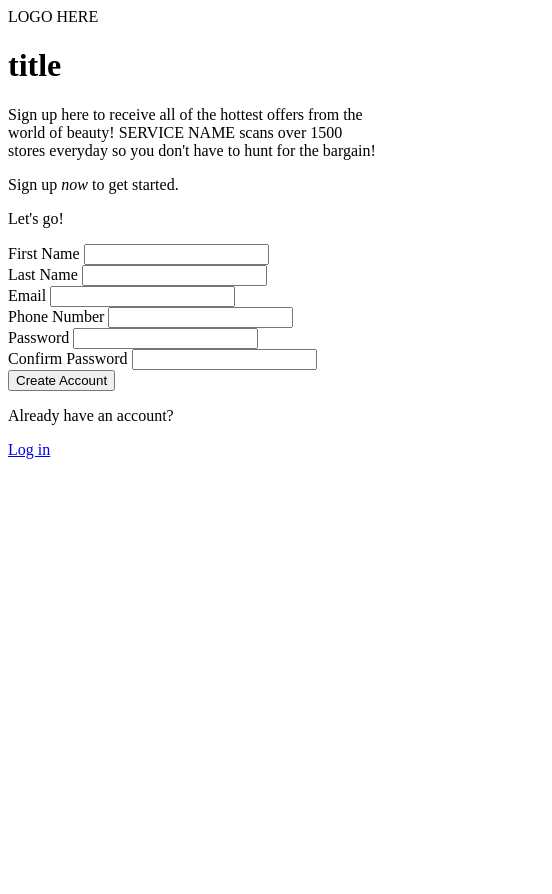
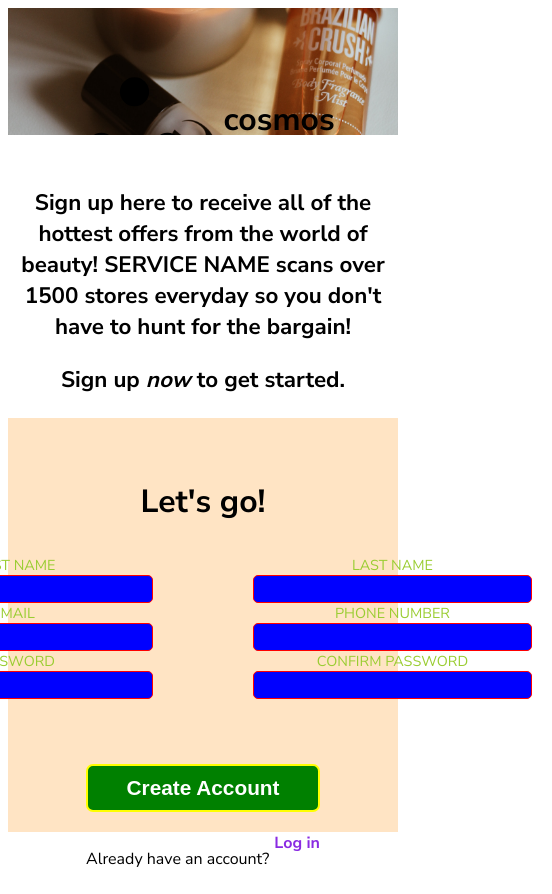
Before and after one commit to kmitova/sign-up-form, a plain HTML site: page index.html in a window 390 px wide. Shown: the whole page, 552 px wide, since content can reach past the window. Before the commit the page ends 844 px from the top, so only its background shows below. Drawn offline with Linux system fonts and the light colour scheme.

Commit message:
base styling

```diff
--- a/index.html
+++ b/index.html
@@ -10,8 +10,8 @@
 <body>
   <main>
     <div class="image-content">
-      <div class="logo"><img src="" alt="">LOGO HERE
-      <h1>title</h1></div>
+      <div class="logo"><img class="dots" src="./logo.svg" alt="">
+      <h1>cosmos</h1></div>
     </div>
     <div class="form-content">
       <div class="description">
@@ -22,7 +22,8 @@
         <div class="left-side">
           <p class="title">Let's go!</p>
 
-          <div class="input">
+          <div class="row">
+            <div class="input">
             <label for="first-name">First Name</label>
             <input type="text" name="first-name" id="first-name" required>
           </div>
@@ -31,8 +32,11 @@
             <label for="last-name">Last Name</label>
             <input type="text" name="last-name" id="last-name" required>
           </div>
+          </div>
 
-          <div class="input">
+          <div class="row">
+
+            <div class="input">
             <label for="email">Email</label>
             <input type="email" name="email" id="email" required>
           </div>
@@ -41,8 +45,10 @@
             <label for="phone">Phone Number</label>
             <input type="text" name="phone" id="phone" required minlength="10" maxlength="10">
           </div>
+          </div>
+          <div class="row">
 
-          <div class="input">
+            <div class="input">
             <label for="password">Password</label>
             <input type="password" name="password" id="password" required>
           </div>
@@ -50,6 +56,7 @@
           <div class="input">
             <label for="confirm-password">Confirm Password</label>
             <input type="password" name="confirm-password" id="confirm-password" required>
+          </div>
           </div>
         </div>
         <div class="sign-up-btn">
--- a/style.css
+++ b/style.css
@@ -1,7 +1,201 @@
+@import url("https://fonts.googleapis.com/css2?family=Nunito+Sans:wght@400;700&display=swap");
+
 :root {
   padding: 0;
   margin: 0;
   box-sizing: border-box;
 }
 
-/* MOBILE FIRST DESIGN */
+body {
+  font-family: "Nunito Sans", sans-serif;
+}
+
+main {
+  width: 100vw;
+  height: 100vh;
+}
+
+main,
+.logo {
+  display: flex;
+  flex-flow: row wrap;
+}
+
+.image-content {
+  background-image: url(./form-image.jpeg);
+  background-position: center;
+  background-size: cover;
+  background-repeat: no-repeat;
+  width: 40vw;
+}
+
+.logo {
+  width: auto;
+  height: auto;
+  padding: 3rem;
+  justify-content: space-evenly;
+  align-items: center;
+}
+
+h1 {
+  /* size, color */
+  font-size: 2rem;
+}
+
+.dots {
+  height: 15vh;
+}
+
+.form-content {
+  width: 60vw;
+  background-color: white;
+  display: flex;
+  flex-flow: column nowrap;
+  justify-content: center;
+}
+
+.left-side {
+  padding: 1em;
+}
+
+.description {
+  font-weight: bold;
+  width: 90%;
+  font-size: 1.4rem;
+}
+
+form {
+  background-color: bisque;
+  display: flex;
+  flex-flow: row wrap;
+  gap: 15px;
+  padding-top: 20px;
+  padding-bottom: 20px;
+}
+
+.input {
+  display: flex;
+  flex-flow: column wrap;
+  width: 40%;
+  font-size: 0.7rem;
+  text-transform: uppercase;
+  color: yellowgreen;
+}
+
+.title {
+  width: 100%;
+  font-size: 2rem;
+  font-weight: bold;
+}
+
+input {
+  background-color: blue;
+  border: 1px solid red;
+  border-radius: 5px;
+}
+
+input:focus {
+  outline: none;
+  border: 2px solid pink;
+}
+
+button {
+  background-color: green;
+  color: white;
+  font-weight: bold;
+  font-size: 1.3rem;
+  border: 2px solid yellow;
+  border-radius: 7px;
+  padding: 10px 40px;
+  margin: 40px 0;
+}
+
+button:hover {
+  background-color: aqua;
+  color: black;
+}
+
+.log-in {
+  display: flex;
+  gap: 5px;
+}
+
+a {
+  text-decoration: none;
+  color: blueviolet;
+  font-weight: bold;
+}
+
+a:hover {
+  color: white;
+}
+
+.row {
+  display: flex;
+  justify-content: space-between;
+  gap: 100px;
+}
+
+@media only screen and (max-width: 600px) {
+  main {
+    flex-flow: column;
+    height: auto;
+    text-align: center;
+  }
+  .image-content {
+    width: 100vw;
+    height: 15vh;
+    display: flex;
+    background-size: 100vw;
+  }
+
+  .logo {
+    width: 100vw;
+    gap: 10px;
+  }
+
+  .form-content {
+    width: auto;
+    height: auto;
+  }
+
+  .description {
+    width: auto;
+    margin-top: 30px;
+  }
+
+  .left-side {
+    padding: 10px 20px;
+  }
+
+  form {
+    flex-flow: column nowrap;
+    align-items: center;
+  }
+  .input {
+    text-align: left;
+    width: auto;
+    font-size: 0.9em;
+    justify-content: center;
+    align-items: center;
+  }
+
+  input {
+    font-size: 0.9rem;
+    height: 1.5rem;
+    width: 70vw;
+  }
+
+  .button,
+  .log-in {
+    display: flex;
+    justify-content: center;
+    margin-bottom: 0px;
+  }
+
+  button {
+    margin-bottom: 0px;
+    width: 60vw;
+    padding: 10px 5px;
+  }
+}
```
Also changed, not shown: logo.svg (added).
